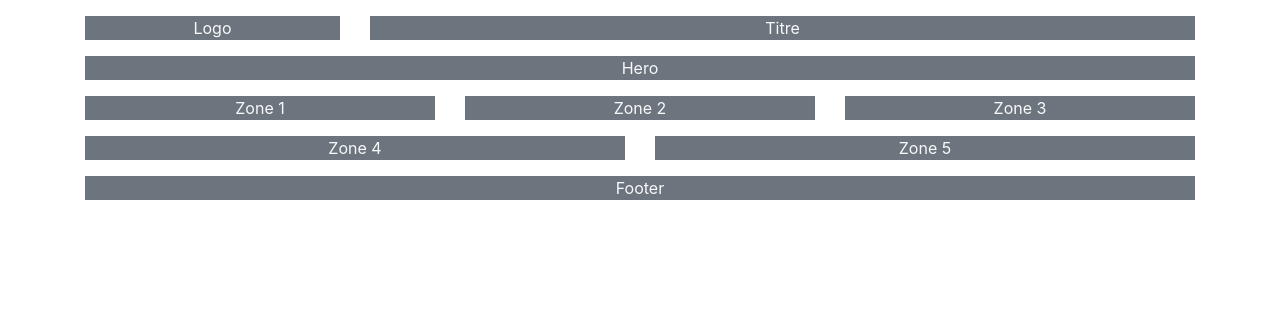
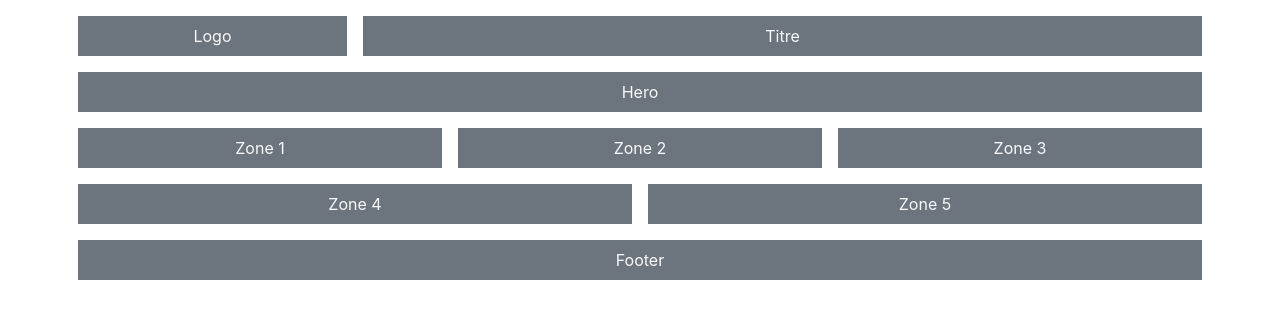
Before and after one commit to HugoBricoult/bootstrap-training, a plain HTML site: page index.html in a window 1280 px wide. Drawn offline with nearby package versions, Linux system fonts and the light colour scheme.

Commit message:
change padding

```diff
--- a/index.html
+++ b/index.html
@@ -12,56 +12,56 @@
 <body>
     <div class="container text-center text-light my-3">
         <div class="row">
-            <div class="col-4 col-md-3 ">
-                <p class="bg-secondary">
+            <div class="col-4 col-md-3 px-2 ">
+                <p class="bg-secondary py-2">
                     Logo
                 </p>
             </div>
-            <div class="col-8 col-md-9 ">
-                <p class="bg-secondary">
+            <div class="col-8 col-md-9 px-2 ">
+                <p class="bg-secondary py-2">
                     Titre
                 </p>
             </div>
 
-            <div class="col-12 ">
-                <p class="bg-secondary">
+            <div class="col-12 px-2 ">
+                <p class="bg-secondary py-2">
                     Hero
                 </p>
             </div>
 
 
-            <div class="col-12 col-md-4 ">
-                <p class="bg-secondary">
+            <div class="col-12 col-md-4 px-2 ">
+                <p class="bg-secondary py-2">
                     Zone 1
                 </p>
             </div>
-            <div class="col-12 col-md-4 ">
-                <p class="bg-secondary">
+            <div class="col-12 col-md-4 px-2 ">
+                <p class="bg-secondary py-2">
                     Zone 2
                 </p>
             </div>
-            <div class="col-12 col-md-4 ">
-                <p class="bg-secondary">
+            <div class="col-12 col-md-4 px-2 ">
+                <p class="bg-secondary py-2">
                     Zone 3
                 </p>
             </div>
 
 
-            <div class="col-8 col-md-6">
+            <div class="col-8 col-md-6 px-2">
                 <p class="bg-secondary
-                ">
+                 py-2">
                     Zone 4
                     </p ">
             </div>
-            <div class="col-4 col-md-6 ">
-                <p class="bg-secondary ">
+            <div class="col-4 col-md-6 px-2 ">
+                <p class="bg-secondary py-2 " >
                     Zone 5
                 </p>
             </div>
 
 
-            <div class="col-12 ">
-                <p class="bg-secondary ">
+            <div class="col-12 px-2 ">
+                <p class="bg-secondary py-2 " >
                     Footer
                 </p>
             </div>
```
